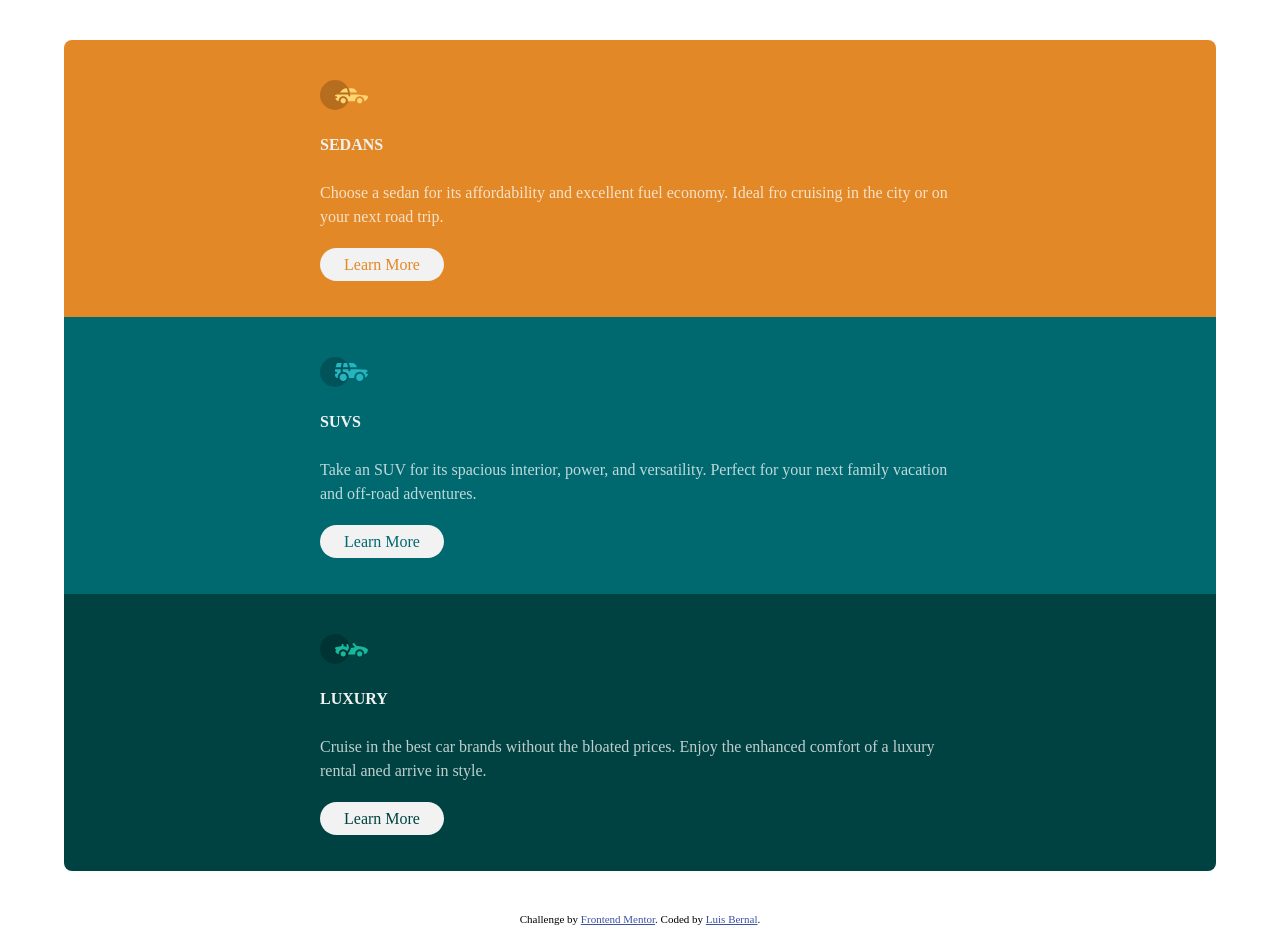
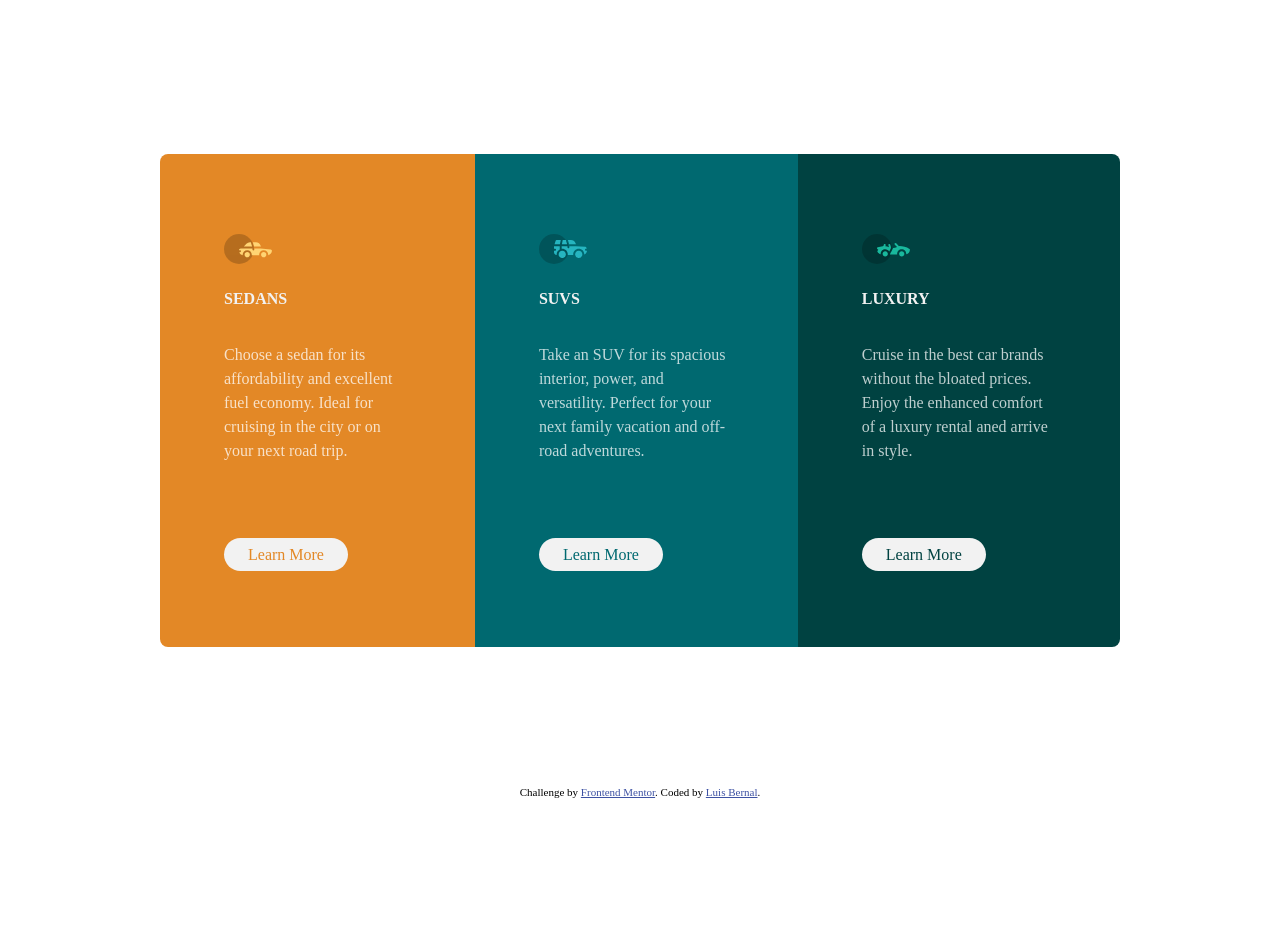
Before and after one commit to FrontendMentor-Lecap/3-column-preview-card-component, a plain HTML site: page index.html in a window 1280 px wide. After the commit the page ends 800 px from the top, so only its background shows below. Drawn offline with Linux system fonts and the light colour scheme.

Commit message:
Desktop advance

```diff
--- a/index.html
+++ b/index.html
@@ -32,7 +32,7 @@
         <h2 class="category__name">Sedans</h2>
         <p class="category__description">
           Choose a sedan for its affordability and excellent fuel economy. Ideal
-          fro cruising in the city or on your next road trip.
+          for cruising in the city or on your next road trip.
         </p>
         <a href="#" class="button sedan-button">Learn More</a>
       </div>
--- a/style.css
+++ b/style.css
@@ -30,8 +30,7 @@ body {
 }
 
 .category {
-  min-width: 100%;
-  padding: 5vh 20vw;
+  padding: 10vh 4em;
   background-color: var(--vdrk-cyan);
 }
 
@@ -65,6 +64,12 @@ body {
   border-radius: 2em;
 }
 
+.button:hover {
+  background-color: unset;
+  color: var(--vlgt-gray);
+  border: 2px solid var(--vlgt-gray);
+}
+
 .sedan-button {
   color: var(--brt-orange);
 }
@@ -72,3 +77,34 @@ body {
 .suv-button {
   color: var(--drk-cyan);
 }
+
+@media (min-width: 900px) {
+  body {
+    display: grid;
+    place-content: center;
+  }
+  .container {
+    flex-direction: row;
+    align-items: unset;
+    min-height: 100%;
+    margin: 0;
+    max-width: 60rem;
+  }
+
+  .category {
+    overflow: hidden;
+    max-width: 100%;
+    min-height: 100%;
+  }
+
+  .category__description {
+    margin: 2em 0 5em;
+  }
+
+  .attribution {
+    position: absolute;
+    bottom: 0%;
+    left: 50vw;
+    transform: translateX(-50%);
+  }
+}
```
